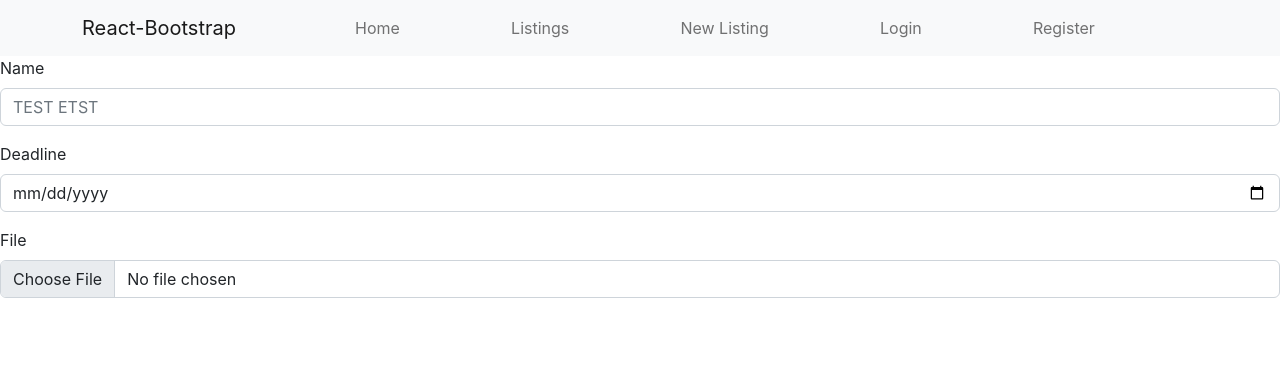
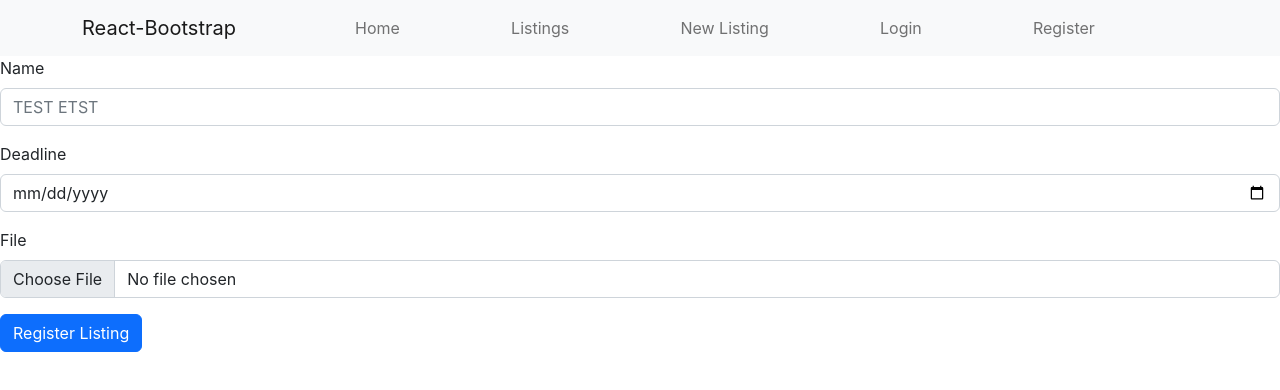
Before and after one commit to NatuRal3/feu-2-semesterproject-2, a React (Create React App) app: page /newlisting in a window 1280 px wide. Shown: the top 390 px of the page. Built offline with nearby package versions, Linux system fonts and the light colour scheme.

Commit message:
added form for registering new listing and dummy function

```diff
--- a/src/pages/NewListing.js
+++ b/src/pages/NewListing.js
@@ -1,5 +1,7 @@
 import React from "react";
 import Forms from "../components/Forms";
+import registerListing from "../tools/registerListing";
+import Buttons from "../components/Buttons";
 
 function newListing() {
   return (
@@ -7,6 +9,8 @@ function newListing() {
       <Forms controlId="formNewListingTitle" label="Name" type="text" placeholder="TEST ETST" />
       <Forms controlId="formNewListingDeadline" label="Deadline" type="date" />
       <Forms controlId="formNewListingImage" label="File" type="file" />
+
+      <Buttons text="Register Listing" variant="primary" type="submit" onClick={registerListing} />
     </>
   );
 }
@@ -14,3 +18,4 @@ function newListing() {
 export default newListing;
 
 //title, deadline date, media gallery and description
+//Create a way to choose from all the pictures in the assets
--- a/src/services/apiPresets.js
+++ b/src/services/apiPresets.js
@@ -19,6 +19,6 @@ const userCreateBid = "auction/listings/{id}/bids";
 const userAvatar = "auction/profiles/{name}/media";
 export const apiUserAvatarLink = `${apiLink}${userAvatar}`;
 
-const userCreateListing = "auction/listings/{id}";
+const userRegisterListing = "auction/listings/{id}";
 
 //DELETE
--- /dev/null
+++ b/src/tools/registerListing.js
@@ -0,0 +1,7 @@
+import React from "react";
+
+function registerListing() {
+  console.log("Create listing Button pushed");
+}
+
+export default registerListing;
```
